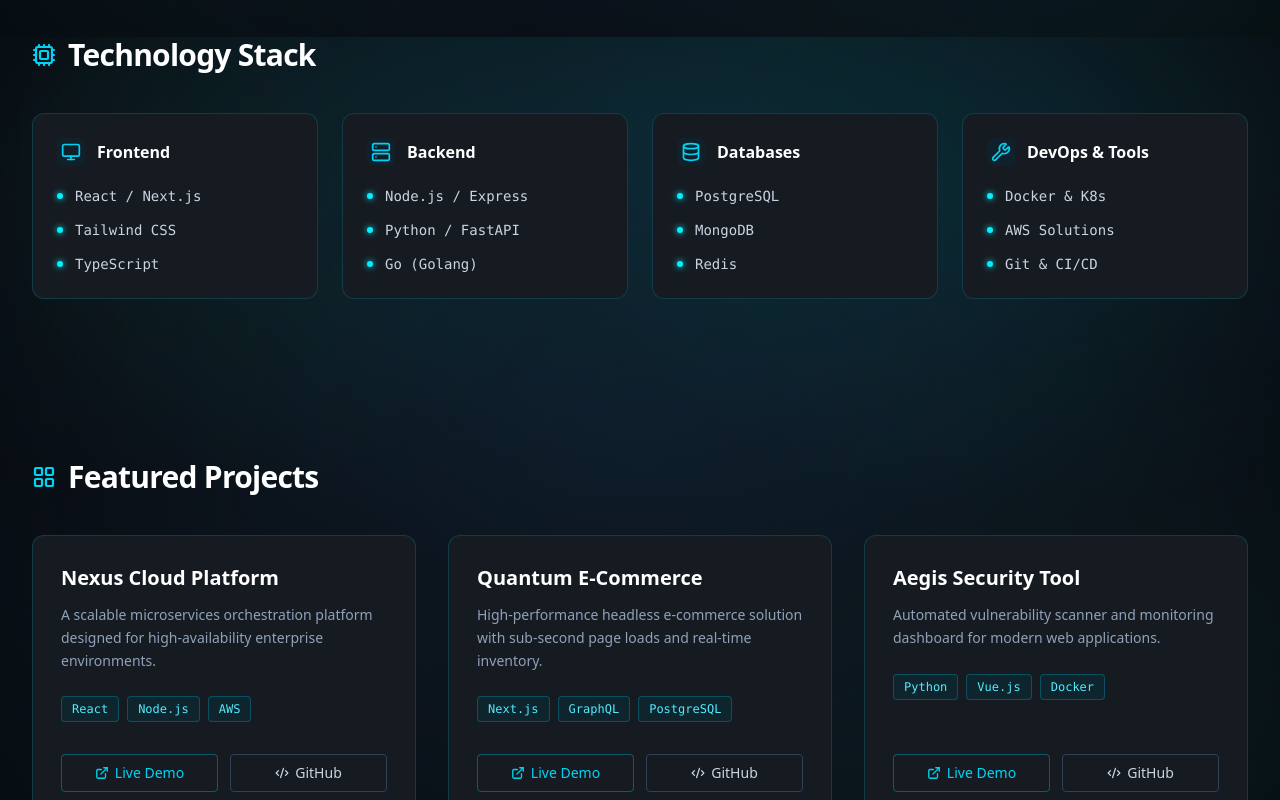
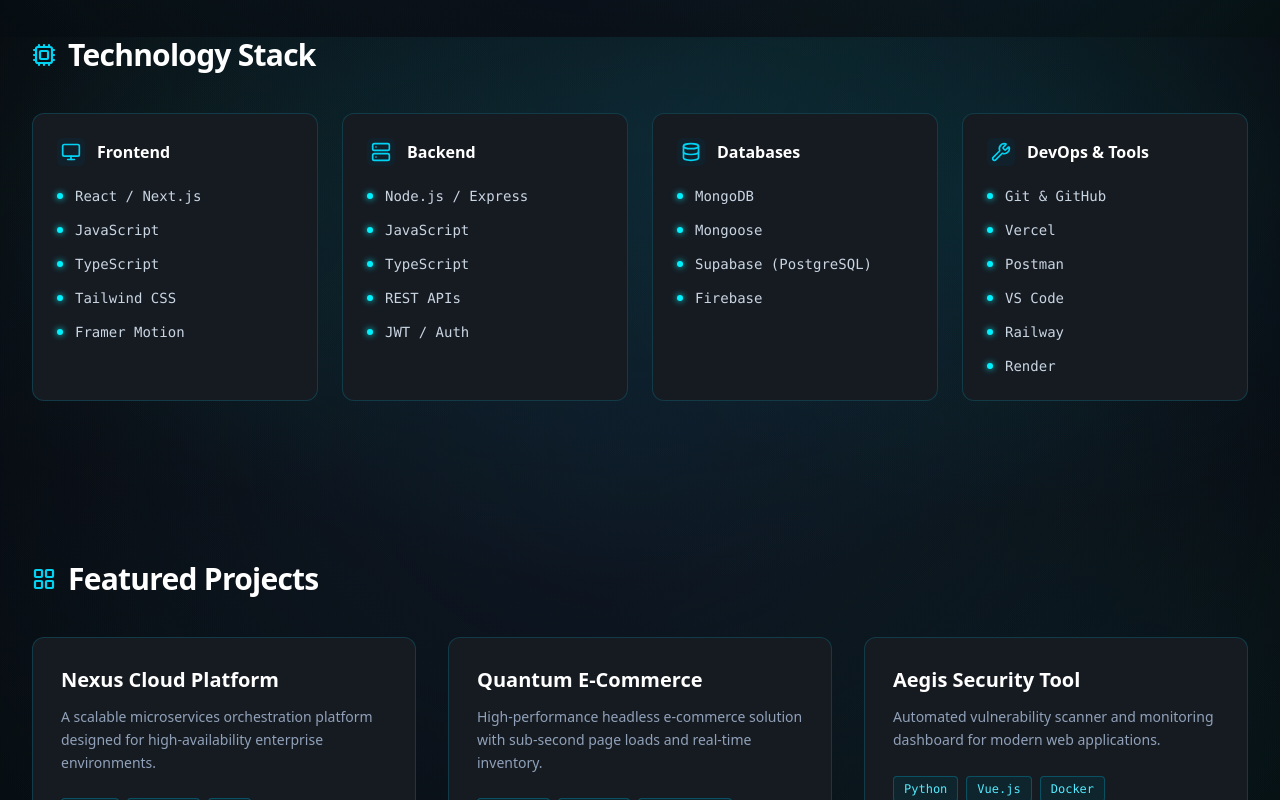
Before and after one commit to MohidWebDev/mohid-official-portfolio, a React (Vite) app: page / in a window 1280 px wide. Shown: the part 763-1563 px from the top of the page. Built offline with nearby package versions, Linux system fonts and the light colour scheme.

Commit message:
Update tech stack skills to reflect actual MERN, TypeScript, and Supabase experience

```diff
--- a/src/data/portfolioData.ts
+++ b/src/data/portfolioData.ts
@@ -5,25 +5,44 @@ export const TECH_CATEGORIES: TechCategory[] = [
     id: "frontend",
     title: "Frontend",
     icon: "monitor",
-    skills: ["React / Next.js", "Tailwind CSS", "TypeScript"],
+    skills: [
+      "React / Next.js",
+      "JavaScript",
+      "TypeScript",
+      "Tailwind CSS",
+      "Framer Motion",
+    ],
   },
   {
     id: "backend",
     title: "Backend",
     icon: "server",
-    skills: ["Node.js / Express", "Python / FastAPI", "Go (Golang)"],
+    skills: [
+      "Node.js / Express",
+      "JavaScript",
+      "TypeScript",
+      "REST APIs",
+      "JWT / Auth",
+    ],
   },
   {
     id: "databases",
     title: "Databases",
     icon: "database",
-    skills: ["PostgreSQL", "MongoDB", "Redis"],
+    skills: ["MongoDB", "Mongoose", "Supabase (PostgreSQL)", "Firebase"],
   },
   {
     id: "devops",
     title: "DevOps & Tools",
     icon: "wrench",
-    skills: ["Docker & K8s", "AWS Solutions", "Git & CI/CD"],
+    skills: [
+      "Git & GitHub",
+      "Vercel",
+      "Postman",
+      "VS Code",
+      "Railway",
+      "Render",
+    ],
   },
 ];
 
```
